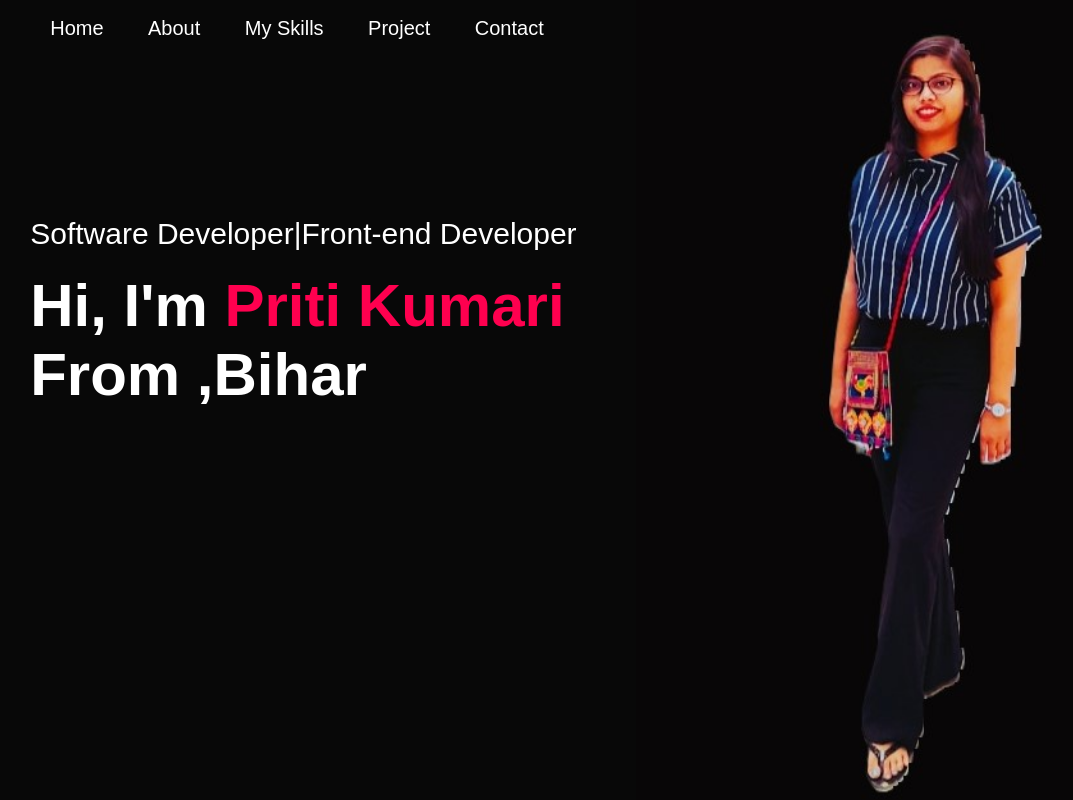
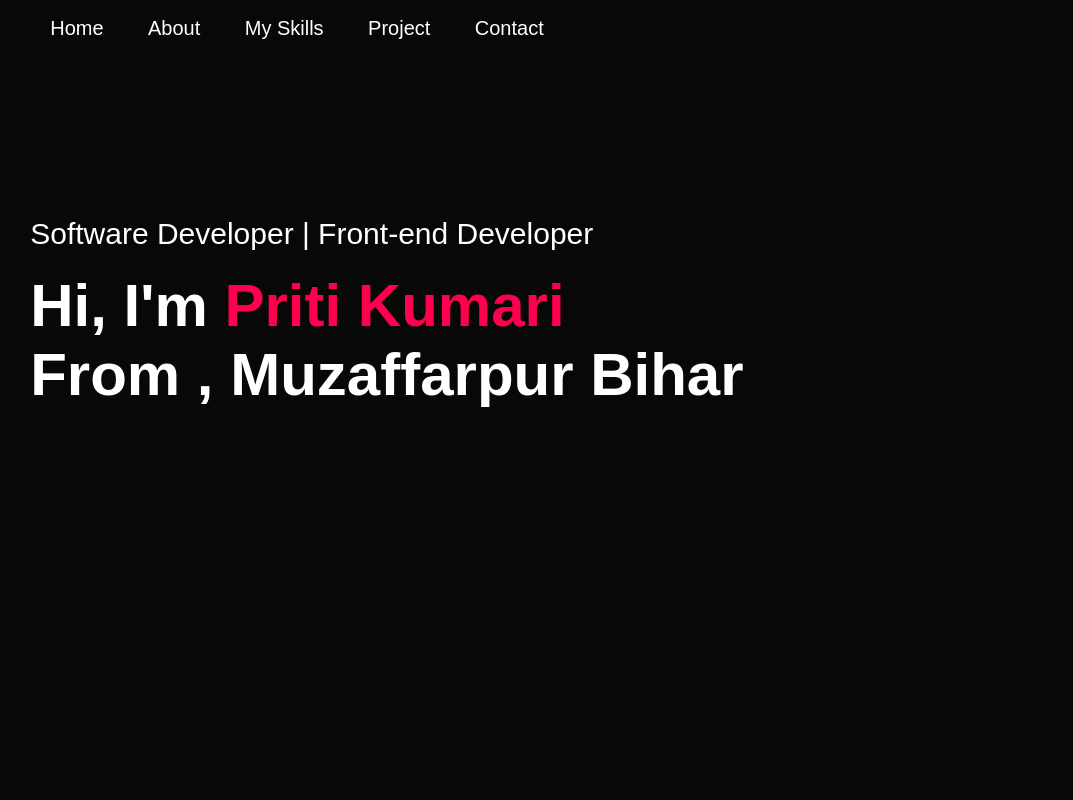
Before and after one commit to pritikumari242001/Internship_projects, a plain HTML site: page FutureIntern_WD_02/index.html in a window 1280 px wide. Shown: the top 800 px of the page, without its empty margins (85-1158 px from the left). Drawn offline with Linux system fonts and the light colour scheme.

Commit message:
remove images

```diff
--- a/FutureIntern_WD_02/index.html
+++ b/FutureIntern_WD_02/index.html
@@ -29,10 +29,10 @@
                     </ul>
                 </nav>
                 <div class="header-text">
-                    <p>Software Developer|Front-end Developer</p>
+                    <p>Software Developer | Front-end Developer</p>
                     <h1>
                         Hi, I'm <span> Priti Kumari</span> <br />
-                        From ,Bihar
+                        From , Muzaffarpur Bihar
                     </h1>
                 </div>
             </div>
@@ -262,7 +262,7 @@
                             href="./Image/Priti_Resuma@.pdf"
                             download
                             class="btn btn2"
-                            >Download Resuma</a
+                            >Download Resume</a
                         >
                         <a
                             href="https://github.com/pritikumari242001"
--- a/FutureIntern_WD_02/style.css
+++ b/FutureIntern_WD_02/style.css
@@ -11,12 +11,10 @@ body {
 #header {
     width: 100%;
     height: 100vh;
-    background-image: url(./Image/priti.jpeg);
     background-size: contain;
     background-repeat: no-repeat;
     background-position-x: right;
     background-position-y: center;
-    background-attachment: fixed;
 }
 .container {
     padding: 7px 9%;
```
Also changed, not shown: FutureIntern_WD_02/Image/art-collective.jpg (deleted), FutureIntern_WD_02/Image/girls.jpg (deleted), FutureIntern_WD_02/Image/priti.jpeg (deleted), FutureIntern_WD_02/Image/priti_white.jpeg (deleted).
